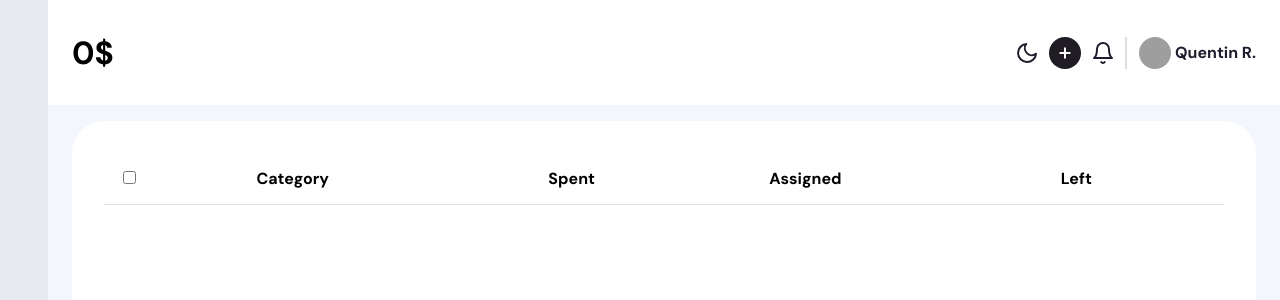
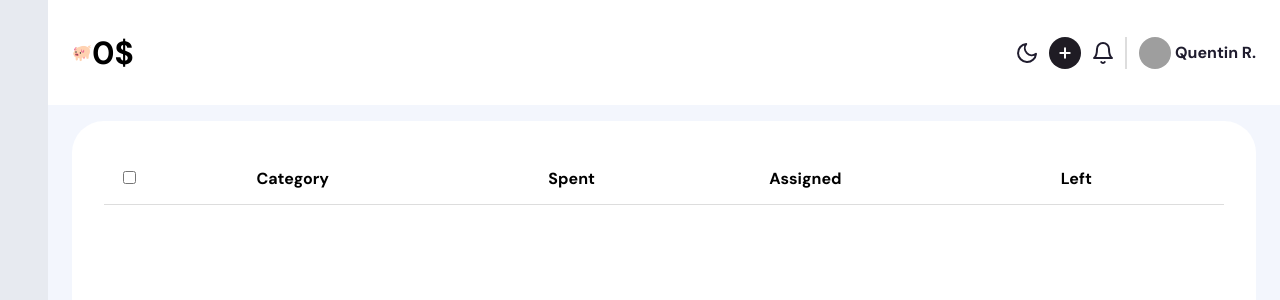
Before and after one commit to QuentinRiv/DessusDesSous, a Flask app: page /dashboard in a window 1280 px wide. Shown: the top 300 px of the page. Run offline with Flask 2, Linux system fonts and the light colour scheme; parts of the project's set-up code (start-up, migrations or seed data) failed here and were passed over; grey boxes are pictures that could not be loaded.

Commit message:
added piggy bank

```diff
--- a/appli/budget/static/css/style_db.css
+++ b/appli/budget/static/css/style_db.css
@@ -278,11 +278,17 @@ td {
   background-color: white;
   min-height: 5em;
 }
-.app-header-center {
+.app-header-left {
   display: -webkit-box;
   display: -ms-flexbox;
   display: flex;
   text-align: center;
+  flex-direction: row;
+}
+
+.pig-emoji {
+  display: block;
+  size: 100%;
 }
 
 .app-header-center h2 {
@@ -293,7 +299,7 @@ td {
 .app-header-right {
   display: -webkit-box;
   display: -ms-flexbox;
-  margin-left: auto;
+  /* margin-left: auto; */
 }
 
 .app-header-left {
--- a/appli/budget/templates/dashboard.html
+++ b/appli/budget/templates/dashboard.html
@@ -21,7 +21,8 @@
     <div class="app-container">
 
       <div class="app-header">
-        <div class="app-header-center">
+        <label class="pig-emoji"> <span>&#128022;</span></label>
+        <div class="app-header-left">
           <h1 class="center">0$</h1>
         </div>
         <div class="app-header-right">
```
